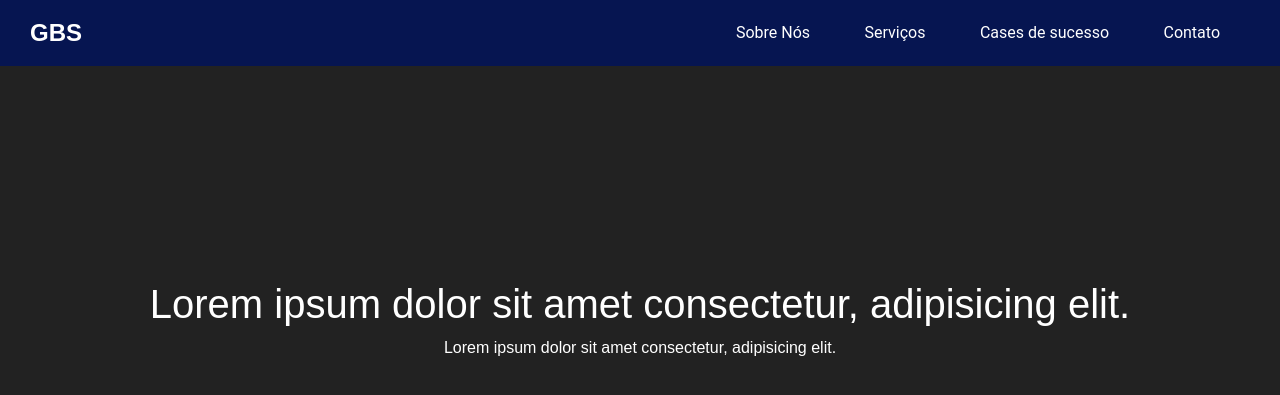
After one commit to kikinho11/GBS, a PHP site: page /mainPage.html in a window 1280 px wide. The commit adds this page. Shown: the top 395 px of the page. Run offline with PHP 8.4, Linux system fonts and the light colour scheme.

Commit message:
End of day commit

```diff
--- /dev/null
+++ b/mainPage.html
@@ -0,0 +1,27 @@
+<!DOCTYPE html>
+<html lang="en">
+<head>
+  <meta charset="UTF-8">
+  <meta name="viewport" content="width=device-width, initial-scale=1.0">
+  <link href="https://cdn.jsdelivr.net/npm/bootstrap@5.3.1/dist/css/bootstrap.min.css" rel="stylesheet" integrity="sha384-4bw+/aepP/YC94hEpVNVgiZdgIC5+VKNBQNGCHeKRQN+PtmoHDEXuppvnDJzQIu9" crossorigin="anonymous">
+  <link rel="stylesheet" href="./src/css/mainPage.css" type="text/css">
+  <link rel="stylesheet" href="./src/css/navbar.css" type="text/css">
+  <title>GBS IT Solutions</title>
+</head>
+<body>
+  <nav class="navbar bg-blue">
+    <a class="navbar-brand">GBS</a>
+    <div class="navbar-buttons">
+      <a href="#">Sobre Nós</a>
+      <a href="#">Serviços</a>
+      <a href="#">Cases de sucesso</a>
+      <a href="#">Contato</a>
+    </div>
+  </nav>
+
+  <div class="container-fluid center">
+    <h1>Lorem ipsum dolor sit amet consectetur, adipisicing elit.</h1>
+    <a>Lorem ipsum dolor sit amet consectetur, adipisicing elit.</a>
+  </div>
+</body>
+</html>
--- /dev/null
+++ b/src/css/mainPage.css
@@ -0,0 +1,17 @@
+body {
+  background-color: #222222;
+  font-family: Arial, Helvetica, sans-serif;
+  color: rgb(255,255,255);
+}
+
+.bg-blue {
+  background-color: rgb(6, 21, 81);
+}
+
+.center {
+  position: absolute;
+  top: 40%;
+  left: 50%;
+  transform: translateX(-50%) translateY(-50%);
+  text-align: center;
+}
--- /dev/null
+++ b/src/css/navbar.css
@@ -0,0 +1,33 @@
+.navbar {
+  color: #fff;
+  padding: 10px;
+  display: flex;
+  justify-content: space-between;
+  align-items: center;
+}
+
+.navbar-brand {
+  font-size: 24px;
+  font-weight: bold;
+  text-decoration: none;
+  color: #fff;
+  margin-left: 20px;
+}
+
+.navbar-brand:hover {
+  color: #fff;
+}
+
+.navbar-buttons {
+  margin-right: 20px;
+}
+
+.navbar-buttons a {
+  color: #fff;
+  font-family: 'Raleway', sans-serif;
+  font-family: 'Roboto', sans-serif;
+  text-decoration: none;
+  text-align: right;
+  margin-right: 10px;
+  padding: 0px 20px;
+}
```
Also changed, not shown: index.html (+5 -3 lines), src/css/style.css (+10 -5 lines).
